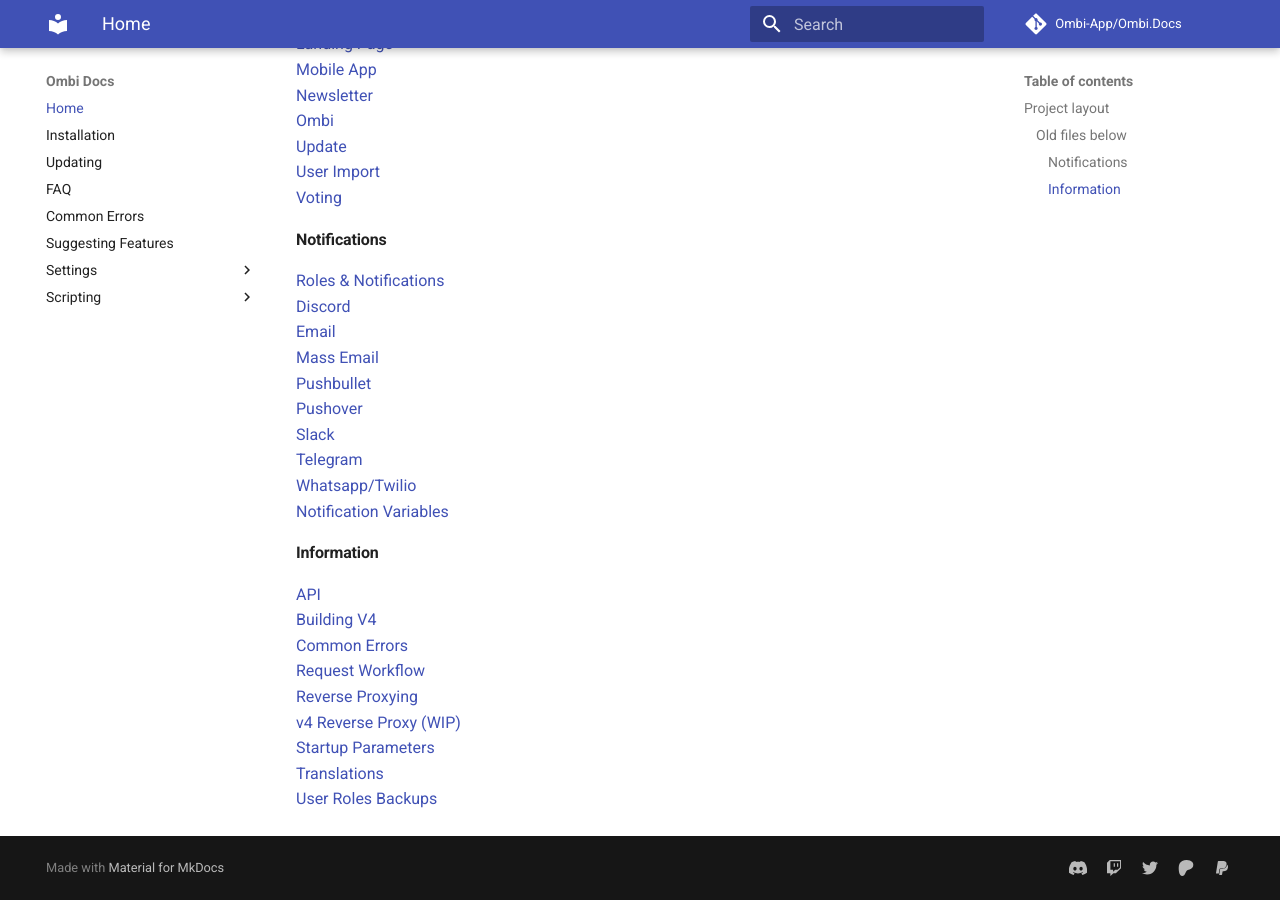
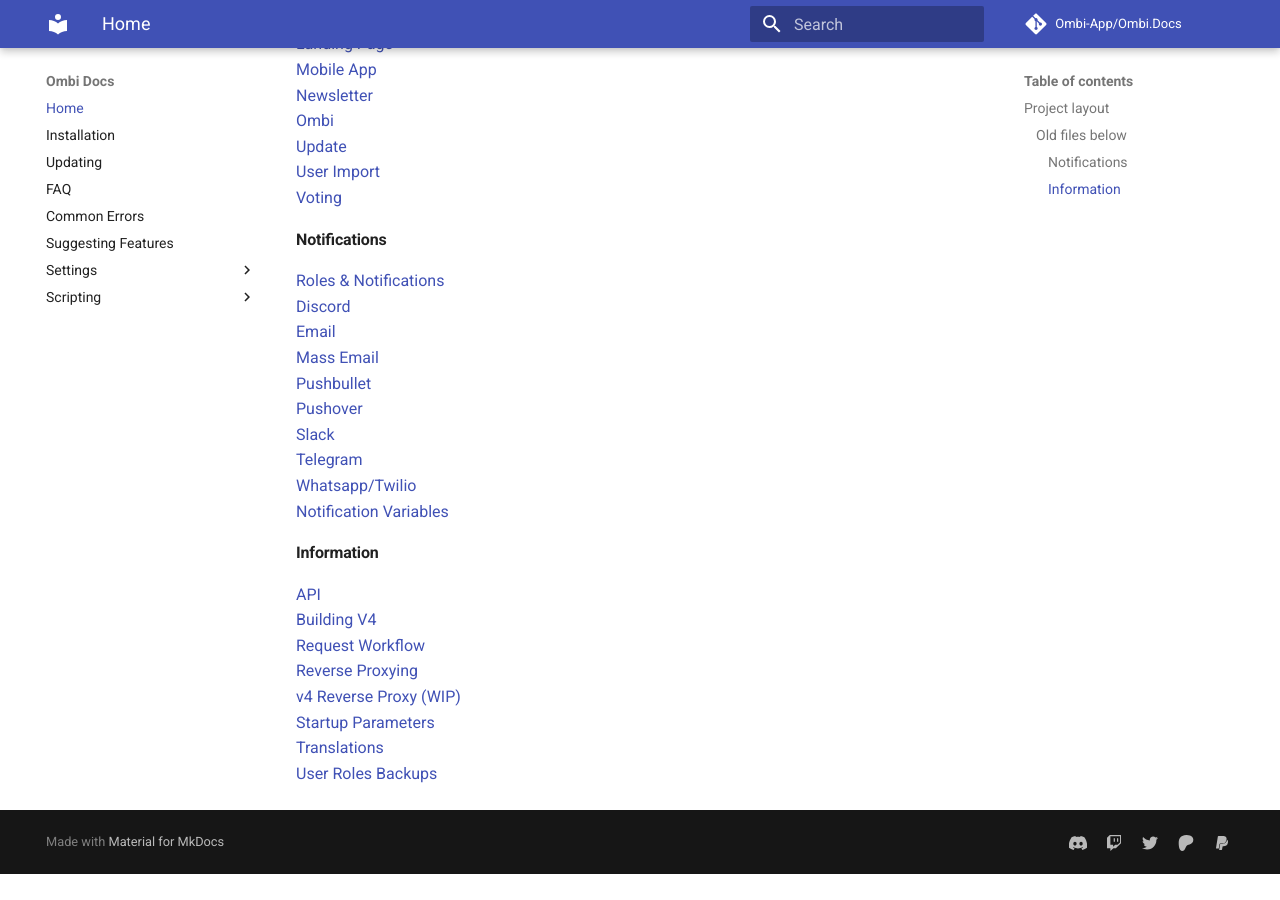
Before and after one commit to Ombi-app/Ombi.Docs, an MkDocs documentation site: the page built from docs/index.md, in a window 1280 px wide and 900 px high, scrolled down 941 px. Built offline with MkDocs 1.6.1 and Material for MkDocs 9.7.7, drawn with Linux system fonts in a browser that asks for light colours; comment, search, counter and statistics services are not loaded; after the commit the page ends 1815 px from its top, so only the background shows below that.

Commit message:
Remove finished page from front

```diff
--- a/docs/index.md
+++ b/docs/index.md
@@ -56,7 +56,6 @@
 
 [API](https://github.com/tidusjar/Ombi/wiki/Api-Information)
 [Building V4](https://github.com/tidusjar/Ombi/wiki/Building-V4)
-[Common Errors](https://github.com/tidusjar/Ombi/wiki/Common-Errors)
 [Request Workflow](https://github.com/tidusjar/Ombi/wiki/Request-Workflow)
 [Reverse Proxying](https://github.com/tidusjar/Ombi/wiki/Reverse-Proxy-Examples)
 [v4 Reverse Proxy (WIP)](https://github.com/tidusjar/Ombi/wiki/Reverse-Proxy-v4)
```
